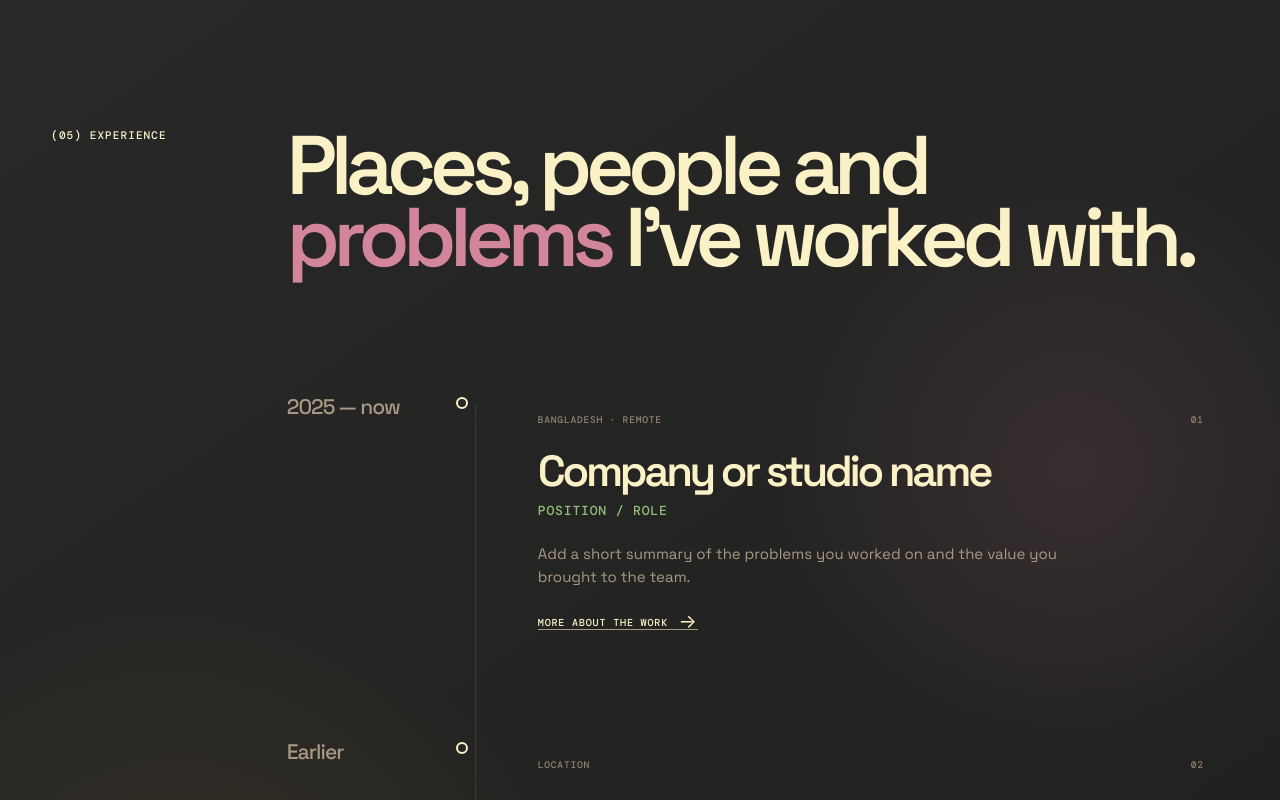
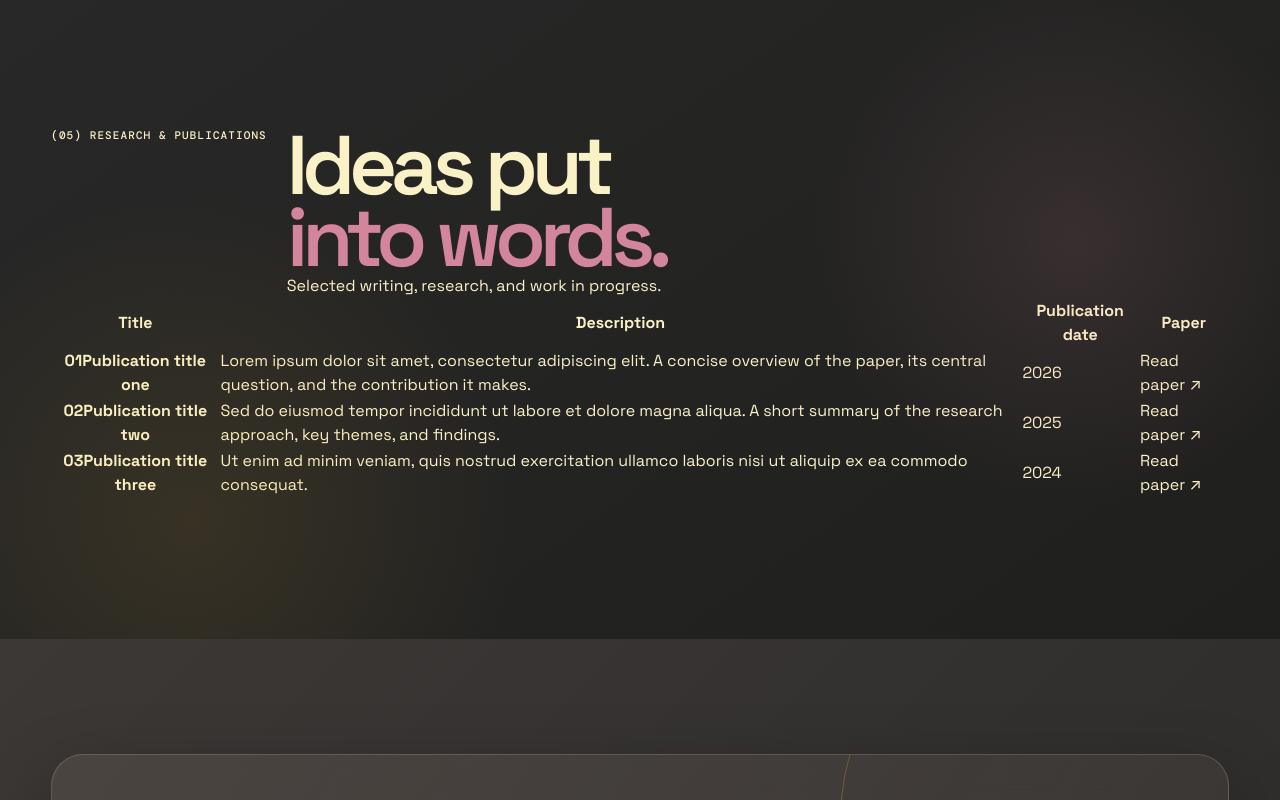
Before and after one commit to Nyx003acvx/ShrutiWeb, a React (Vite) app: page / in a window 1280 px wide. Shown: the part 8380-9180 px from the top of the page. Built offline with nearby package versions, Linux system fonts and the light colour scheme.

Commit message:
Convert experience section into research and publications table

```diff
--- a/src/components/Experience.tsx
+++ b/src/components/Experience.tsx
@@ -1,21 +1,25 @@
-import { useState } from 'react'
-import { experience } from '../data/experience'
-import { Arrow } from './Arrow'
-import { useInView } from '../hooks/useInView'
+const publications = [
+  { title: 'Publication title one', date: '2026', description: 'Lorem ipsum dolor sit amet, consectetur adipiscing elit. A concise overview of the paper, its central question, and the contribution it makes.', href: '#' },
+  { title: 'Publication title two', date: '2025', description: 'Sed do eiusmod tempor incididunt ut labore et dolore magna aliqua. A short summary of the research approach, key themes, and findings.', href: '#' },
+  { title: 'Publication title three', date: '2024', description: 'Ut enim ad minim veniam, quis nostrud exercitation ullamco laboris nisi ut aliquip ex ea commodo consequat.', href: '#' },
+]
 
 export function Experience() {
-  const [openIndex, setOpenIndex] = useState<number | null>(null)
-  const { ref, isVisible } = useInView<HTMLElement>()
-  return <section ref={ref} id="experience" className={`experience experience-editorial section-pad${isVisible ? ' is-visible' : ''}`} aria-labelledby="experience-title">
-    <div className="experience-intro"><span className="eyebrow">(05) Experience</span><div><h2 id="experience-title">Places, people and<br /><em>problems</em> I’ve worked with.</h2></div></div>
-    <div className="experience-list">{experience.map((item, index) => {
-      const isOpen = openIndex === index
-      const detailId = `experience-detail-${index}`
-      return <article className={`experience-entry${isOpen ? ' is-open' : ''}`} key={item.duration}>
-        <time>{item.duration}</time><span className="experience-node" aria-hidden="true" />
-        <div className="experience-summary"><div className="experience-meta"><span>{item.location}</span><span>0{index + 1}</span></div><h3>{item.company}</h3><h4>{item.position}</h4><p>{item.description}</p><button type="button" aria-expanded={isOpen} aria-controls={detailId} onClick={() => setOpenIndex(isOpen ? null : index)}>More about the work <Arrow /></button></div>
-        <div id={detailId} className="experience-details" aria-hidden={!isOpen}><div><span className="eyebrow">Responsibilities</span><ul>{item.responsibilities.map((detail) => <li key={detail}>{detail}</li>)}</ul></div><div><span className="eyebrow">Achievements</span>{item.achievements.length ? <ul>{item.achievements.map((detail) => <li key={detail}>{detail}</li>)}</ul> : <p>Achievement details can be added here.</p>}</div><div className="experience-skills"><span className="eyebrow">Skills used</span><div>{item.skills.map((skill) => <span key={skill}>{skill}</span>)}</div></div></div>
-      </article>
-    })}</div>
+  return <section id="experience" className="experience experience-editorial section-pad publications-section" aria-labelledby="experience-title">
+    <div className="experience-intro">
+      <span className="eyebrow">(05) Research & Publications</span>
+      <div><h2 id="experience-title">Ideas put<br /><em>into words.</em></h2><p className="publications-intro-copy">Selected writing, research, and work in progress.</p></div>
+    </div>
+    <div className="publications-table-wrap">
+      <table className="publications-table">
+        <thead><tr><th scope="col">Title</th><th scope="col">Description</th><th scope="col">Publication date</th><th scope="col">Paper</th></tr></thead>
+        <tbody>{publications.map((item, index) => <tr key={item.title}>
+          <th scope="row"><span className="publication-index">0{index + 1}</span>{item.title}</th>
+          <td>{item.description}</td>
+          <td><time>{item.date}</time></td>
+          <td><a href={item.href} aria-label={`Read ${item.title}`}>Read paper ↗</a></td>
+        </tr>)}</tbody>
+      </table>
+    </div>
   </section>
 }
```
